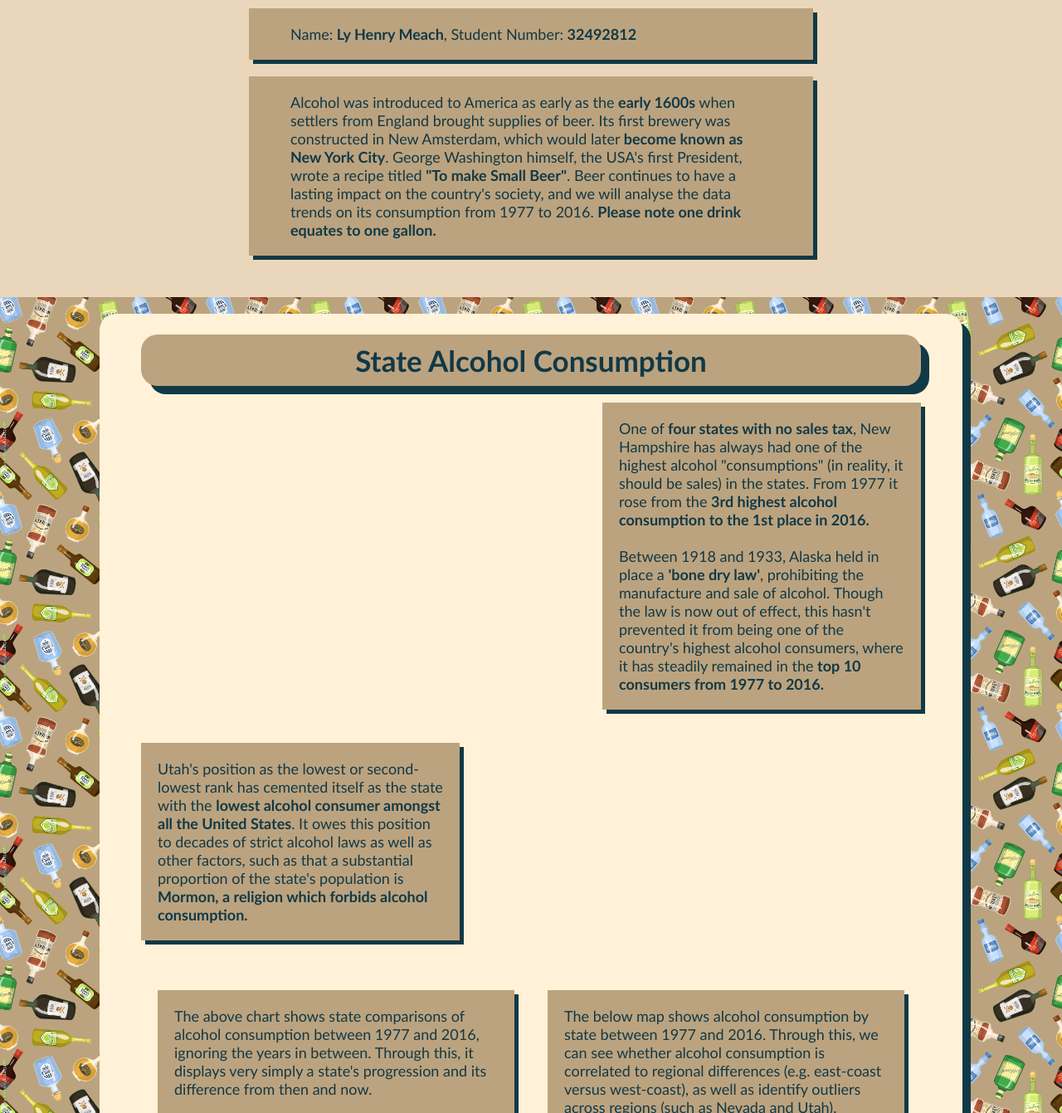
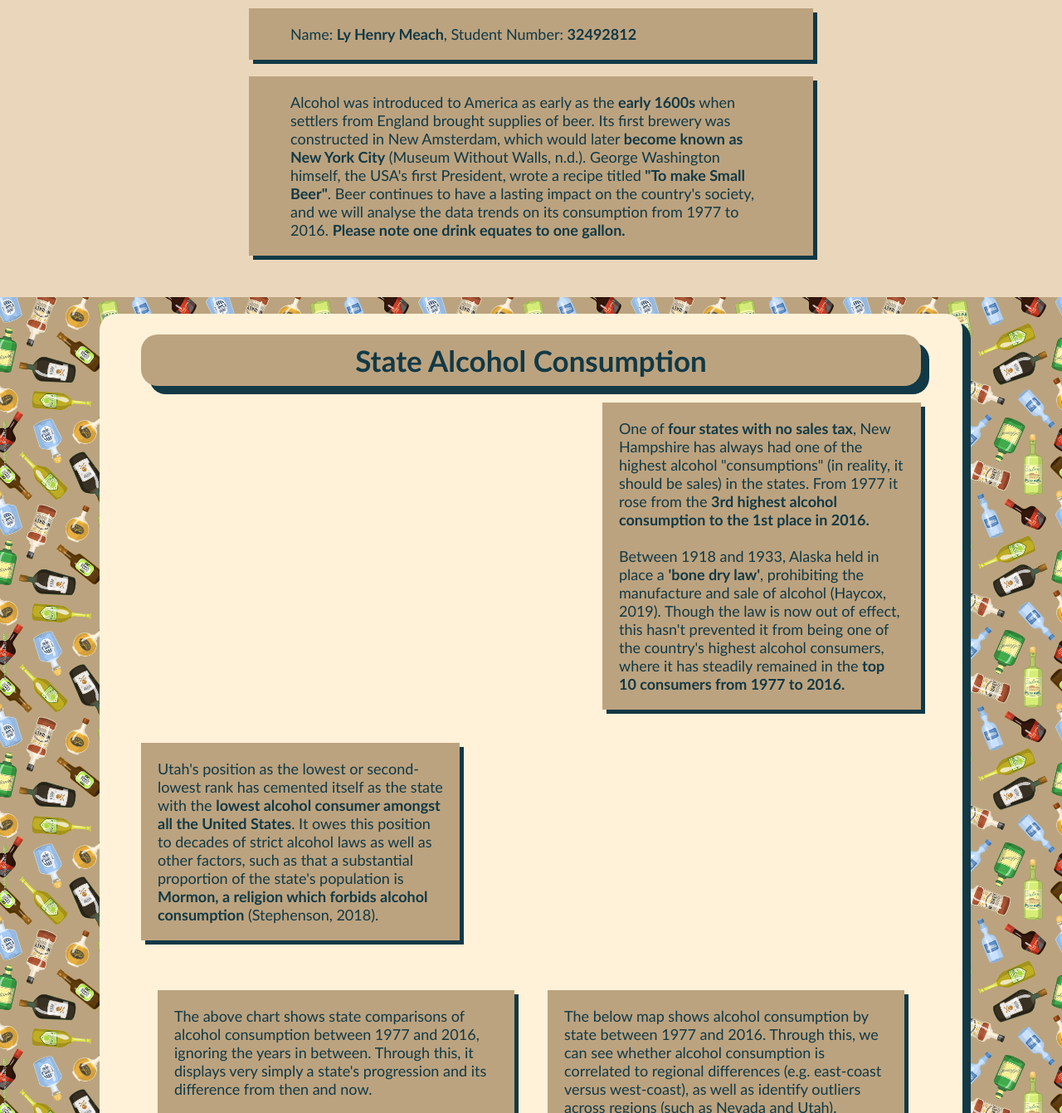
Before and after one commit to lmea0005/3179, a plain HTML site: page index.html in a window 1280 px wide. Shown: the part 200-1541 px from the top of the page at 83% size. Drawn offline with Linux system fonts and the light colour scheme; a script that the page names is missing.

Commit message:
Added in-text references

```diff
--- a/index.html
+++ b/index.html
@@ -28,16 +28,18 @@
         <h1 class="heading">
           CONSUMPTION of ALCOHOL in the UNITED STATES <i>(1977-2016)</i>
         </h1>
-        <p class="subtitle">Name: <b>Ly Henry Meach</b>, Student Number: <b>32492812</b></p>
+        <p class="subtitle">
+          Name: <b>Ly Henry Meach</b>, Student Number: <b>32492812</b>
+        </p>
         <p class="subtitle">
           Alcohol was introduced to America as early as the
           <b>early 1600s</b> when settlers from England brought supplies of
           beer. Its first brewery was constructed in New Amsterdam, which would
-          later <b>become known as New York City</b>. George Washington himself,
-          the USA's first President, wrote a recipe titled
-          <b>"To make Small Beer"</b>. Beer continues to have a lasting impact
-          on the country's society, and we will analyse the data trends on its
-          consumption from 1977 to 2016.
+          later <b>become known as New York City</b> (Museum Without Walls,
+          n.d.). George Washington himself, the USA's first President, wrote a
+          recipe titled <b>"To make Small Beer"</b>. Beer continues to have a
+          lasting impact on the country's society, and we will analyse the data
+          trends on its consumption from 1977 to 2016.
           <b>Please note one drink equates to one gallon.</b>
         </p>
       </div>
@@ -55,20 +57,22 @@
             <b>3rd highest alcohol consumption to the 1st place in 2016.</b>
             <br /><br />
             Between 1918 and 1933, Alaska held in place a <b>'bone dry law'</b>,
-            prohibiting the manufacture and sale of alcohol. Though the law is
-            now out of effect, this hasn't prevented it from being one of the
-            country's highest alcohol consumers, where it has steadily remained
-            in the <b>top 10 consumers from 1977 to 2016.</b>
+            prohibiting the manufacture and sale of alcohol (Haycox, 2019).
+            Though the law is now out of effect, this hasn't prevented it from
+            being one of the country's highest alcohol consumers, where it has
+            steadily remained in the <b>top 10 consumers from 1977 to 2016.</b>
           </p>
         </div>
         <div class="hcontainer">
           <p class="subtitle2">
             Utah's position as the lowest or second-lowest rank has cemented
-            itself as the state with the <b>lowest alcohol consumer amongst all the
-            United States</b>. It owes this position to decades of strict alcohol
-            laws as well as other factors, such as that a substantial proportion
-            of the state's population is <b>Mormon, a religion which forbids
-            alcohol consumption.</b>
+            itself as the state with the
+            <b>lowest alcohol consumer amongst all the United States</b>. It
+            owes this position to decades of strict alcohol laws as well as
+            other factors, such as that a substantial proportion of the state's
+            population is
+            <b>Mormon, a religion which forbids alcohol consumption</b>
+            (Stephenson, 2018).
           </p>
           <div id="rank_last_chart" class="rank_chart"></div>
         </div>
@@ -92,9 +96,9 @@
             west-coast), as well as identify outliers across regions (such as
             Nevada and Utah).
             <br /><br />
-            The map is <b>considerably lighter in the earliest years</b>, but this is
-            due to the max drinks consumed (per capita) affecting the legend,
-            causing the majority of states to lighten in saturation.
+            The map is <b>considerably lighter in the earliest years</b>, but
+            this is due to the max drinks consumed (per capita) affecting the
+            legend, causing the majority of states to lighten in saturation.
           </p>
         </div>
         <div id="map_chart" class="main_chart"></div>
@@ -107,20 +111,23 @@
         <div class="hcontainer">
           <div id="scatter_chart" class="scatter_chart"></div>
           <p class="subtitle2">
-            In the chart above we are able to identify that the <b>most popular
-            alcoholic beverage of consumption is beer</b>, followed by spirits, then
-            lastly wine. Though the gap between beer and spirits is not too
-            small in 2016 (1.15 versus 0.93), beer has always had a history as
-            the most popular beverage. The intermediate years between 1977 and
-            2016 show a much wider gap between beer and the other alcohol types.
-            It is interesting to see that throughout the years, <b>the ranking of
-            these alcohol types have never changed.</b>
+            In the chart above we are able to identify that the
+            <b>most popular alcoholic beverage of consumption is beer</b>,
+            followed by spirits, then lastly wine. Though the gap between beer
+            and spirits is not too small in 2016 (1.15 versus 0.93), beer has
+            always had a history as the most popular beverage. The intermediate
+            years between 1977 and 2016 show a much wider gap between beer and
+            the other alcohol types. It is interesting to see that throughout
+            the years,
+            <b>the ranking of these alcohol types have never changed.</b>
             <br /><br />
             On the Alcohol Consumption Scatterplot, we see that the outliers in
-            terms of state consumption are <b>Nevada, District of Columbia, and New
-            Hampshire (with exceptionally higher alcohol consumptions) and Utah
-            (with exceptionally lower alcohol consumption)</b>. The black line
-            represents the average across all states.
+            terms of state consumption are
+            <b
+              >Nevada, District of Columbia, and New Hampshire (with
+              exceptionally higher alcohol consumptions) and Utah (with
+              exceptionally lower alcohol consumption)</b
+            >. The black line represents the average across all states.
           </p>
         </div>
         <div id="stack_chart" class="main_chart"></div>
@@ -129,16 +136,18 @@
           <p class="subtitle3">
             The Alcohol Type Consumption by Percentage chart shows once again
             how dominant beer is as a preference for alcohol consumption. It has
-            taken up more than <b>half the market share across a majority of the
-            years</b> between 1977 and 2016.
+            taken up more than
+            <b>half the market share across a majority of the years</b> between
+            1977 and 2016.
           </p>
           <p class="subtitle3">
-            A brief insight into the USA's alcohol consumption shows <b>states have
-            vastly different attitudes towards drinking</b>. Many factors influence
-            these attitudes and statistics, whether it be strict alcohol laws
-            such as in Utah, or lax sales tax such as in New Hampshire. Despite
-            being a united country, there is <b>certainly a cultural divide in
-            America's states</b>, identifiable in alcohol consumption.
+            A brief insight into the USA's alcohol consumption shows
+            <b>states have vastly different attitudes towards drinking</b>. Many
+            factors influence these attitudes and statistics, whether it be
+            strict alcohol laws such as in Utah, or lax sales tax such as in New
+            Hampshire. Despite being a united country, there is
+            <b>certainly a cultural divide in America's states</b>, identifiable
+            in alcohol consumption.
           </p>
         </div>
       </div>
```
